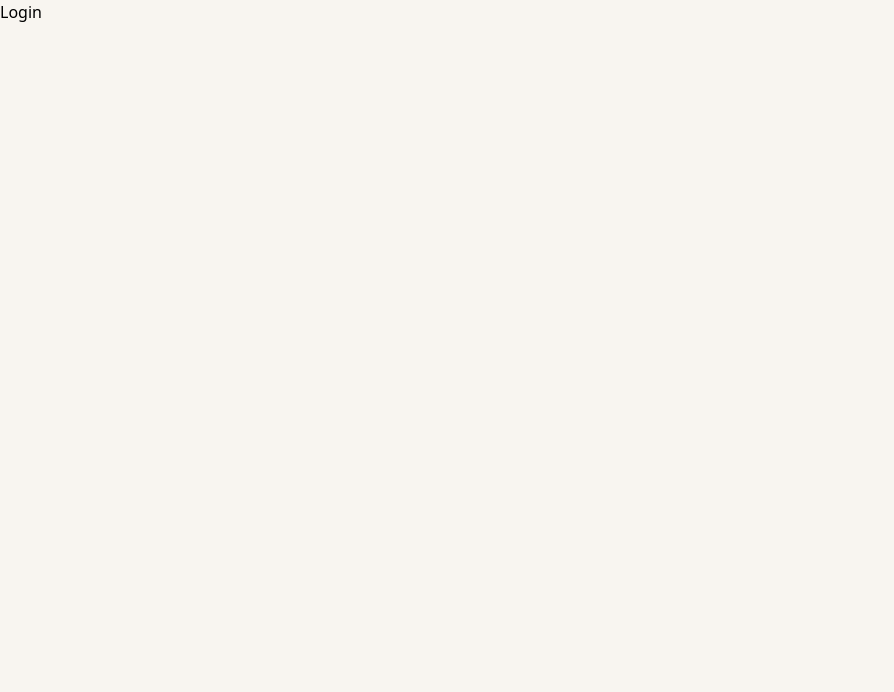
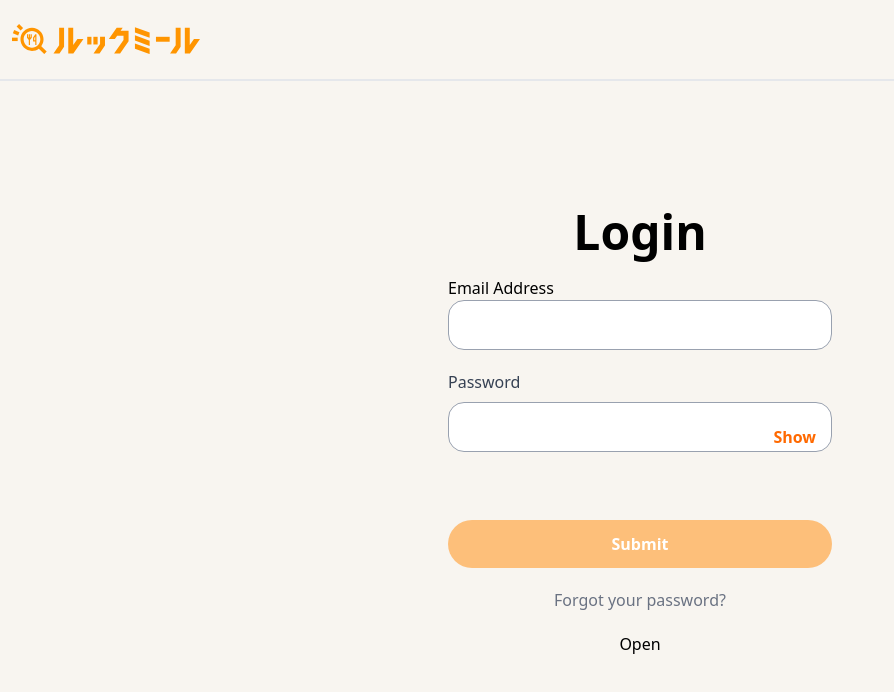
Before and after one commit to Vishnu19091/Assignment_JIITAK, a Next.js app: page /login in a window 1280 px wide. Shown: the top 692 px of the page, without its empty margins (0-894 px from the left). Built offline with nearby package versions, Linux system fonts and the light colour scheme.

Commit message:
Add: login; validate email & password; account state

```diff
--- a/src/app/login/layout.tsx
+++ b/src/app/login/layout.tsx
@@ -1,5 +1,6 @@
 import type { Metadata } from "next";
 import { Geist, Geist_Mono } from "next/font/google";
+import Logo from "../resetpassword/components/logo";
 
 const geistSans = Geist({
   variable: "--font-geist-sans",
@@ -23,7 +24,10 @@
 }>) {
   return (
     <main className={`${geistSans.variable} ${geistMono.variable} antialiased`}>
-      <div className="flex flex-col gap-0.5 min-h-screen">{children}</div>
+      <div className="flex flex-col gap-0.5 min-h-screen">
+        <Logo />
+        {children}
+      </div>
     </main>
   );
 }
--- a/src/app/login/page.tsx
+++ b/src/app/login/page.tsx
@@ -1,7 +1,162 @@
+"use client";
+
+import { useState } from "react";
+import { Input } from "../resetpassword/components/input";
+import { validateEmail } from "../resetpassword/components/form";
+import FormErrorMessage from "../resetpassword/components/errormessage";
+import { PasswordInput } from "../resetpassword/setpassword/components/pswdinput";
+import Link from "next/link";
+import router, { useRouter } from "next/navigation";
+import { toast, ToastContainer, Slide } from "react-toastify";
+
+{
+  /*
+TODO:
+title: login
+
+add input fields
+EMAIL Address
+passwords
+
+button: login
+
+forgot password link-> this redirects to the '/resetpassword' page
+  */
+}
+
+/**
+ * @returns login form
+ */
 export default function Login() {
+  const [email, setEmail] = useState<string>("");
+  const [isEmailValid, setIsEmailValid] = useState<boolean>(true);
+
+  const [isAccoutBlocked, setIsAccoutBlocked] = useState<boolean>(false);
+
+  const [password, setpassword] = useState<string>("");
+
+  const router = useRouter();
+
+  // Handle form submission
+  function handleSubmit(e: React.FormEvent) {
+    e.preventDefault();
+    if (isAccoutBlocked) {
+      // show error message for a couple of seconds then don't redirect to login page
+      toast.error("Account Blocked can't login now!", {
+        position: "bottom-center",
+        autoClose: 3000,
+        hideProgressBar: true,
+        pauseOnHover: true,
+        draggable: true,
+        transition: Slide,
+      });
+    } else if (email.length > 8 && password.length > 8) {
+      // show success message for a couple of seconds then redirect to login page
+      toast.success("Form submitted successfully! You'll be redirected", {
+        position: "bottom-center",
+        autoClose: 3000,
+        hideProgressBar: true,
+        pauseOnHover: true,
+        draggable: true,
+        transition: Slide,
+      });
+
+      setTimeout(() => {
+        router.push("/dashboard");
+      }, 4500);
+    } else {
+      // show error message for a couple of seconds then don't redirect to login page
+      toast.error("Please fix the errors before submitting.", {
+        position: "bottom-center",
+        autoClose: 3000,
+        hideProgressBar: true,
+        pauseOnHover: true,
+        draggable: true,
+        transition: Slide,
+      });
+    }
+    // console.log("clicked");
+  }
+
+  // Validate Email
+  const handleChange = (e: React.ChangeEvent<HTMLInputElement>) => {
+    const value = e.target.value;
+
+    setEmail(value);
+    if (value === "") {
+      setIsEmailValid(true);
+    } else if (value.length >= 8) {
+      setIsEmailValid(validateEmail(value) || value === "");
+    } else {
+      setIsEmailValid(false);
+    }
+  };
+
   return (
-    <div>
-      <h1>Login</h1>
+    <div className="w-full px-4 tablet:p-0 tablet:w-[30%] mx-auto my-auto flex flex-col gap-5 items-center">
+      <h1 className="text-5xl font-semibold">Login</h1>
+
+      <form onSubmit={handleSubmit}>
+        <label className="self-start">Email Address</label>
+
+        <Input
+          OnHandleChange={handleChange}
+          valid={isEmailValid}
+          input_value={email}
+          className="w-full"
+        />
+        <FormErrorMessage state={isEmailValid} />
+
+        <PasswordInput
+          pswd={password}
+          onSetPassword={setpassword}
+          label="Password"
+        />
+
+        <button
+          type="submit"
+          disabled={!isEmailValid || email === ""}
+          className={`p-3 rounded-full w-full font-semibold text-white cursor-pointer
+          ${
+            !isEmailValid || email === "" || password.length < 8
+              ? "bg-orange-400/50 cursor-not-allowed"
+              : "bg-orange-500/60 hover:bg-orange-500/90"
+          }`}
+        >
+          Submit
+        </button>
+      </form>
+
+      {/* Redirect to resetpassword page */}
+      <Link
+        href={"/resetpassword"}
+        className="text-gray-500 hover:text-black transition-colors duration-300 ease-in-out"
+      >
+        Forgot your password?
+      </Link>
+
+      <button
+        className="cursor-pointer"
+        onClick={() => setIsAccoutBlocked(!isAccoutBlocked)}
+      >
+        {isAccoutBlocked ? "Blocked" : "Open"}
+      </button>
+
+      <ToastContainer
+        position="bottom-center"
+        autoClose={5000}
+        hideProgressBar={true}
+        newestOnTop={false}
+        closeOnClick={false}
+        rtl={false}
+        pauseOnFocusLoss
+        draggable
+        pauseOnHover
+        theme="light"
+        transition={Slide}
+      />
     </div>
   );
 }
+
+// V$ag_11*03
--- a/src/app/page.tsx
+++ b/src/app/page.tsx
@@ -1,8 +1,11 @@
 import Image from "next/image";
 import Link from "next/link";
+import Logo from "./resetpassword/components/logo";
 
 export default function Home() {
   return (
+    <div className="flex flex-col gap-0.5 min-h-screen">
+      <Logo />
       <div className="font-sans w-fit mx-auto my-[15rem] p-8 sm:p-20">
         <div className="border border-black rounded-2xl py-2 px-4 text-3xl translate-y-[50%]">
           <p className="border-b-2 w-full mb-4">Navigation</p>
@@ -13,7 +16,10 @@
             >
               Dashboard
             </Link>
-          <Link href={"/login"} className="hover:underline underline-offset-8">
+            <Link
+              href={"/login"}
+              className="hover:underline underline-offset-8"
+            >
               Login
             </Link>
             <Link
@@ -25,5 +31,6 @@
           </div>
         </div>
       </div>
+    </div>
   );
 }
--- /dev/null
+++ b/src/app/resetpassword/components/errormessage.tsx
@@ -0,0 +1,16 @@
+/**
+ * ReUsable Component
+ * @param state:boolen
+ * @returns Error message component
+ */
+export default function FormErrorMessage({ state }: { state: boolean }) {
+  return (
+    <>
+      {!state && (
+        <p className="text-red-500 font-semibold text-md mb-5">
+          Enter a valid email!
+        </p>
+      )}
+    </>
+  );
+}
--- a/src/app/resetpassword/components/input.tsx
+++ b/src/app/resetpassword/components/input.tsx
@@ -2,21 +2,27 @@
   OnHandleChange?: (e: React.ChangeEvent<HTMLInputElement>) => void;
   input_value?: string;
   valid?: boolean;
+  className?: string;
 }
 
 /**
- *
- * @param email
+ * ReUsable component
+ * @param ' email_input, state(valid<state-variable>,
+ * handlefunction, className(for Tailwindcss)),
  * @returns input field for email validation
  */
-export function Input({ input_value, valid, OnHandleChange }: InputProp) {
+export function Input({
+  input_value,
+  valid,
+  OnHandleChange,
+  className,
+}: InputProp) {
   return (
     <input
       type="text"
       value={input_value}
       onChange={OnHandleChange}
-      className={`border border-gray-400 bg-white focus:outline-none
-
+      className={`border border-gray-400 bg-white focus:outline-none ${className}
             ${
               !valid
                 ? "focus:border-red-400 caret-red-600"
--- a/src/app/resetpassword/components/logo.tsx
+++ b/src/app/resetpassword/components/logo.tsx
@@ -1,5 +1,9 @@
 import { LOGO } from "@/components/svgs";
 
+/**
+ * ReUsable Component
+ * @returns Logo
+ */
 export default function Logo() {
   return (
     <div className="border-b-2 py-6 px-3">
--- a/src/app/resetpassword/setpassword/components/contents.tsx
+++ b/src/app/resetpassword/setpassword/components/contents.tsx
@@ -51,11 +51,11 @@
         draggable: true,
         transition: Slide,
       });
-      console.log("");
 
+      // redirects after 5 seconds
       setTimeout(() => {
         router.push("/login");
-      }, 6000);
+      }, 4500);
     } else {
       // show error message for a couple of seconds then don't redirect to login page
       toast.error("Please fix the errors before submitting.", {
@@ -66,12 +66,11 @@
         draggable: true,
         transition: Slide,
       });
-      console.log("");
     }
   };
 
   return (
-    <div className="w-[30%] mx-auto my-auto flex flex-col gap-5 items-center">
+    <div className="mobile:w-full mobile:px-2 mobile:py-4 tablet:p-0 tablet:w-[30%] tablet:mx-auto tablet:my-auto flex flex-col gap-5 items-center">
       <h1 className="font-bold text-xl text-center">Password Reset</h1>
       <p className="font-normal text-center text-gray-800">
         To confirm new password
--- a/src/app/resetpassword/setpassword/components/pswdform.tsx
+++ b/src/app/resetpassword/setpassword/components/pswdform.tsx
@@ -11,6 +11,7 @@
 }
 
 /**
+ * not reusable
  * This component handles multiple password input field
  * @returns
  */
@@ -25,8 +26,13 @@
 }: Props) {
   return (
     <form className="w-full flex flex-col gap-4" onSubmit={HandleSubmit}>
-      <PasswordInput pswd={password} onSetPassword={onSetPassword} />
       <PasswordInput
+        label="New Password"
+        pswd={password}
+        onSetPassword={onSetPassword}
+      />
+      <PasswordInput
+        label="Confirm New Password"
         pswd={confirmPassword}
         onSetPassword={onSetConfirmPassword}
       />
--- a/src/app/resetpassword/setpassword/components/pswdinput.tsx
+++ b/src/app/resetpassword/setpassword/components/pswdinput.tsx
@@ -3,15 +3,17 @@
 import React, { useState } from "react";
 
 interface inputProp {
+  label: string;
   pswd: string;
   onSetPassword: (value: string) => void;
 }
 
 /**
  * A reusable Component
+ * @param ' label,password, statevariable
  * @returns Password input field
  */
-export function PasswordInput({ pswd, onSetPassword }: inputProp) {
+export function PasswordInput({ label, pswd, onSetPassword }: inputProp) {
   const [showPassword, setShowPassword] = useState(false);
   const [isValid, setIsValid] = useState<boolean>(true);
 
@@ -35,7 +37,7 @@
   return (
     <div className="flex flex-col w-full relative">
       <label htmlFor="password" className="mb-2 font-medium text-gray-700">
-        New Password
+        {label}
       </label>
 
       <input
@@ -43,7 +45,7 @@
         id="password"
         value={pswd}
         onChange={handlePasswordChange}
-        className={`w-full pr-16 p-3 rounded-2xl border ${
+        className={`w-full pr-16 p-3 rounded-2xl bg-white border ${
           !isValid
             ? "border-red-400 focus:border-red-500 caret-red-600"
             : "border-gray-400 focus:border-orange-400 caret-orange-400"
@@ -61,7 +63,7 @@
       </p>
 
       <button
-        className="absolute right-4 top-[45%] -translate-y-1/2 text-orange-500 font-semibold hover:text-orange-700 transition-colors duration-200"
+        className="absolute right-4 top-[45%] -translate-y-1/2 text-orange-500 font-semibold hover:text-orange-700 transition-colors duration-200 cursor-pointer"
         type="button"
         onClick={togglePasswordVisibility}
       >
```
Also changed, not shown: src/app/resetpassword/components/form.tsx (+13 -13 lines). Lines whose indentation alone changed are shown as unchanged.
